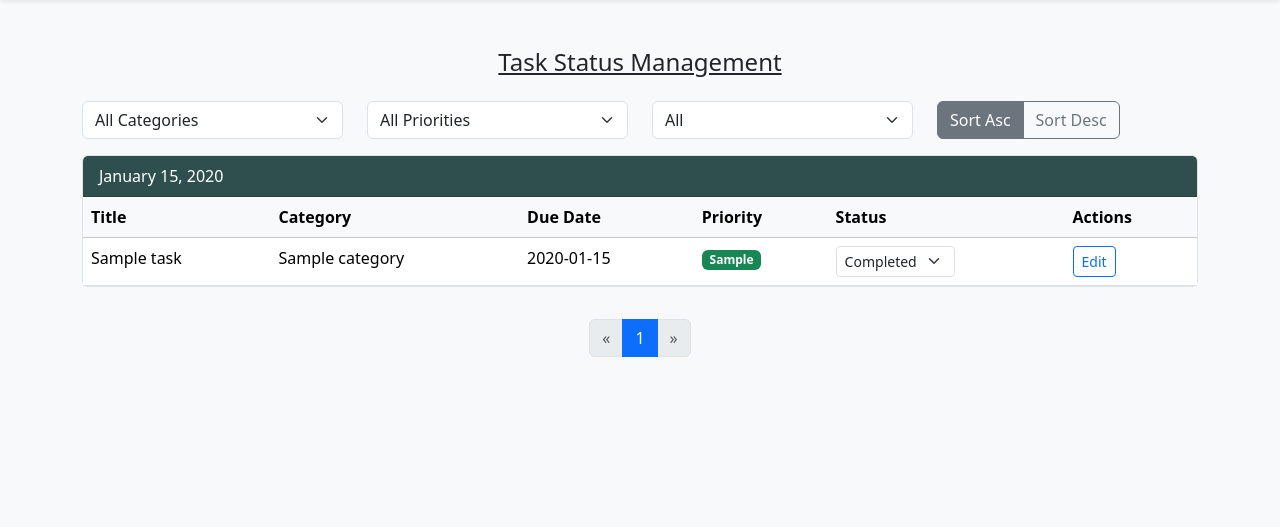
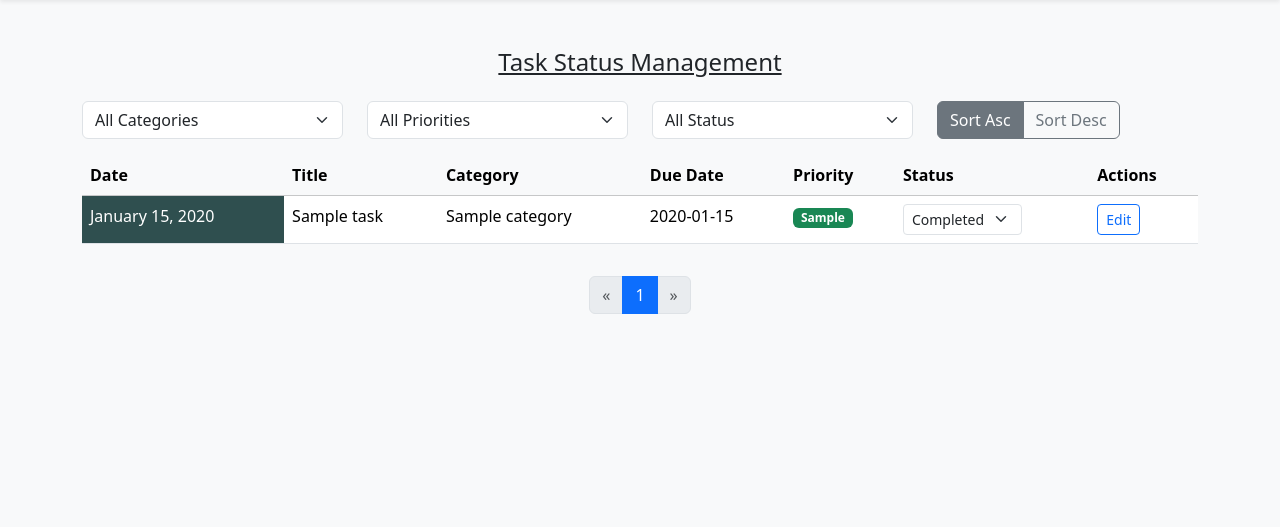
Before and after one commit to MingK5/ToDoApp, a PHP site: page /ToDoApp/status in a window 1280 px wide. Shown: the part 56-583 px from the top of the page. Run offline with PHP 8.4, Linux system fonts and the light colour scheme; the visitor is signed in with stand-in values (Sample User, id 1); tables that the repository leaves empty or names only in its code hold one stand-in row (values such as "Sample post").

Commit message:
Status php latest Version

```diff
--- a/tasks/status.php
+++ b/tasks/status.php
@@ -28,14 +28,14 @@ if ($_SERVER['REQUEST_METHOD'] === 'POST' && isset($_POST['task_id'], $_POST['st
     ");
     $stmt->execute([$status, $task_id, $_SESSION['user_id']]);
   }
-  header('Location: ' . $_SERVER['PHP_SELF'] . '?status=' . urlencode($_GET['status'] ?? '') . '&category=' . urlencode($_GET['category'] ?? '') . '&priority=' . urlencode($_GET['priority'] ?? '') . '&sort=' . ($_GET['sort'] ?? 'asc') . '&page=' . ($_GET['page'] ?? '1'));
+  header('Location: ' . $_SERVER['PHP_SELF'] . '?status=' . urlencode($_GET['status'] ?? 'All Status') . '&category=' . urlencode($_GET['category'] ?? '') . '&priority=' . urlencode($_GET['priority'] ?? '') . '&sort=' . ($_GET['sort'] ?? 'asc') . '&page=' . ($_GET['page'] ?? '1'));
   exit;
 }
 
 // 4) Handle edit form submission (placeholder - to be handled in task_edit.php)
 if ($_SERVER['REQUEST_METHOD'] === 'POST' && isset($_POST['edit_task_id'])) {
   // Edit functionality will be handled in task_edit.php
-  header('Location: ' . $_SERVER['PHP_SELF'] . '?status=' . urlencode($_GET['status'] ?? '') . '&category=' . urlencode($_GET['category'] ?? '') . '&priority=' . urlencode($_GET['priority'] ?? '') . '&sort=' . ($_GET['sort'] ?? 'asc') . '&page=' . ($_GET['page'] ?? '1'));
+  header('Location: ' . $_SERVER['PHP_SELF'] . '?status=' . urlencode($_GET['status'] ?? 'All Status') . '&category=' . urlencode($_GET['category'] ?? '') . '&priority=' . urlencode($_GET['priority'] ?? '') . '&sort=' . ($_GET['sort'] ?? 'asc') . '&page=' . ($_GET['page'] ?? '1'));
   exit;
 }
 
@@ -43,7 +43,7 @@ if ($_SERVER['REQUEST_METHOD'] === 'POST' && isset($_POST['edit_task_id'])) {
 $categoryFilter = isset($_GET['category']) ? urldecode($_GET['category']) : '';
 $priorityFilter = isset($_GET['priority']) ? urldecode($_GET['priority']) : '';
 $sortOrder = isset($_GET['sort']) ? $_GET['sort'] : 'asc';
-$status_filter = isset($_GET['status']) ? urldecode($_GET['status']) : 'All';
+$status_filter = isset($_GET['status']) ? urldecode($_GET['status']) : 'All Status';
 
 // 6) Pagination settings
 $daysPerPage = 5;
@@ -61,7 +61,7 @@ if ($priorityFilter) {
     $sql .= " AND priority = ?";
     $params[] = $priorityFilter;
 }
-if ($status_filter !== 'All') {
+if ($status_filter !== 'All Status') {
     $sql .= " AND status = ?";
     $params[] = $status_filter;
 }
@@ -85,7 +85,7 @@ if ($priorityFilter) {
     $sql .= " AND priority = ?";
     $params[] = $priorityFilter;
 }
-if ($status_filter !== 'All') {
+if ($status_filter !== 'All Status') {
     $sql .= " AND status = ?";
     $params[] = $status_filter;
 }
@@ -115,7 +115,7 @@ if (!empty($dates)) {
         $sql .= " AND t.priority = ?";
         $params[] = $priorityFilter;
     }
-    if ($status_filter !== 'All') {
+    if ($status_filter !== 'All Status') {
         $sql .= " AND t.status = ?";
         $params[] = $status_filter;
     }
@@ -139,7 +139,7 @@ $categories = $catStmt->fetchAll(PDO::FETCH_COLUMN);
 $categories = array_map('strval', $categories);
 
 $priorities = ['Low', 'Medium', 'High'];
-$valid_statuses = ['All', 'Pending', 'On-going', 'Completed'];
+$valid_statuses = ['All Status', 'Pending', 'On-going', 'Completed'];
 
 // 11) Set page title
 $pageTitle = 'ToDoApp: Status';
@@ -173,12 +173,10 @@ include __DIR__ . '/../includes/header.php';
     </div>
     <div class="col-md-3">
       <select class="form-select" name="status" onchange="this.form.submit()" form="filterForm">
-        <option value="">All Status</option>
-        <?php foreach ($valid_statuses as $filter): ?>
-          <option value="<?= htmlspecialchars($filter) ?>" <?= $status_filter === $filter ? 'selected' : '' ?>>
-            <?= htmlspecialchars($filter) ?>
-          </option>
-        <?php endforeach; ?>
+        <option value="All Status" <?= $status_filter === 'All Status' ? 'selected' : '' ?>>All Status</option>
+        <option value="Pending" <?= $status_filter === 'Pending' ? 'selected' : '' ?>>Pending</option>
+        <option value="On-going" <?= $status_filter === 'On-going' ? 'selected' : '' ?>>On-going</option>
+        <option value="Completed" <?= $status_filter === 'Completed' ? 'selected' : '' ?>>Completed</option>
       </select>
     </div>
     <div class="col-md-3">
@@ -197,15 +195,12 @@ include __DIR__ . '/../includes/header.php';
   <?php if (empty($tasksByDate)): ?>
     <p class="text-center">No tasks found.</p>
   <?php else: ?>
-    <?php foreach ($dates as $date): ?>
-      <div class="card mb-3" style="border: 1px solid #dee2e6;">
-        <div class="card-header" style="background-color: #2F4F4F; color: white; padding: 0.5rem 1rem;">
-          <?= date('F j, Y', strtotime($date)) ?>
-        </div>
-        <div class="card-body p-0">
-          <table class="table table-hover mb-0">
+    <!-- Single table for all dates to ensure column alignment -->
+    <div class="table-responsive">
+      <table class="table table-hover">
         <thead class="table-light">
           <tr>
+            <th>Date</th>
             <th>Title</th>
             <th>Category</th>
             <th>Due Date</th>
@@ -215,8 +210,12 @@ include __DIR__ . '/../includes/header.php';
           </tr>
         </thead>
         <tbody>
+          <?php foreach ($dates as $date): ?>
             <?php foreach ($tasksByDate[$date] ?? [] as $task): ?>
               <tr>
+                <td style="background-color: #2F4F4F; color: white;" rowspan="1">
+                  <?= date('F j, Y', strtotime($date)) ?>
+                </td>
                 <td><?= htmlspecialchars($task['title']) ?></td>
                 <td><?= htmlspecialchars($task['category_name'] ?? 'Uncategorized') ?></td>
                 <td><?= date('Y-m-d', strtotime($task['due_date'])) ?></td>
@@ -248,11 +247,10 @@ include __DIR__ . '/../includes/header.php';
                 </td>
               </tr>
             <?php endforeach; ?>
+          <?php endforeach; ?>
         </tbody>
       </table>
     </div>
-      </div>
-    <?php endforeach; ?>
 
     <!-- Pagination -->
     <nav aria-label="Page navigation" style="padding-top:1em">
```
Lines whose indentation alone changed are shown as unchanged.
